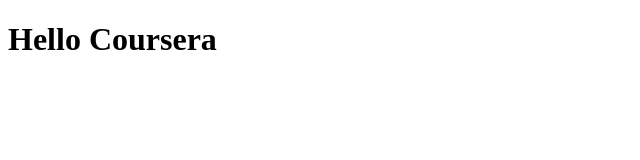
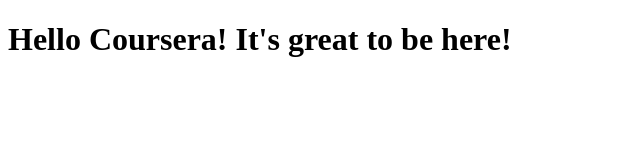
Before and after one commit to CadeJames/Coursera-test, a plain HTML site: page site/index.html in a window 1280 px wide. Shown: the whole page, without its empty margins (0-640 px from the left). Drawn offline with Linux system fonts and the light colour scheme.

Commit message:
edit for index page

```diff
--- a/site/index.html
+++ b/site/index.html
@@ -1,9 +1,9 @@
 <!DOCTYPE html>
 <html>
 <head>
-	<title>Hello Coursera</title>
+	<title>Hello Coursera!</title>
 </head>
 <body>
-<h1>Hello Coursera</h1>
+<h1>Hello Coursera! It's great to be here!</h1>
 </body>
 </html>
```
